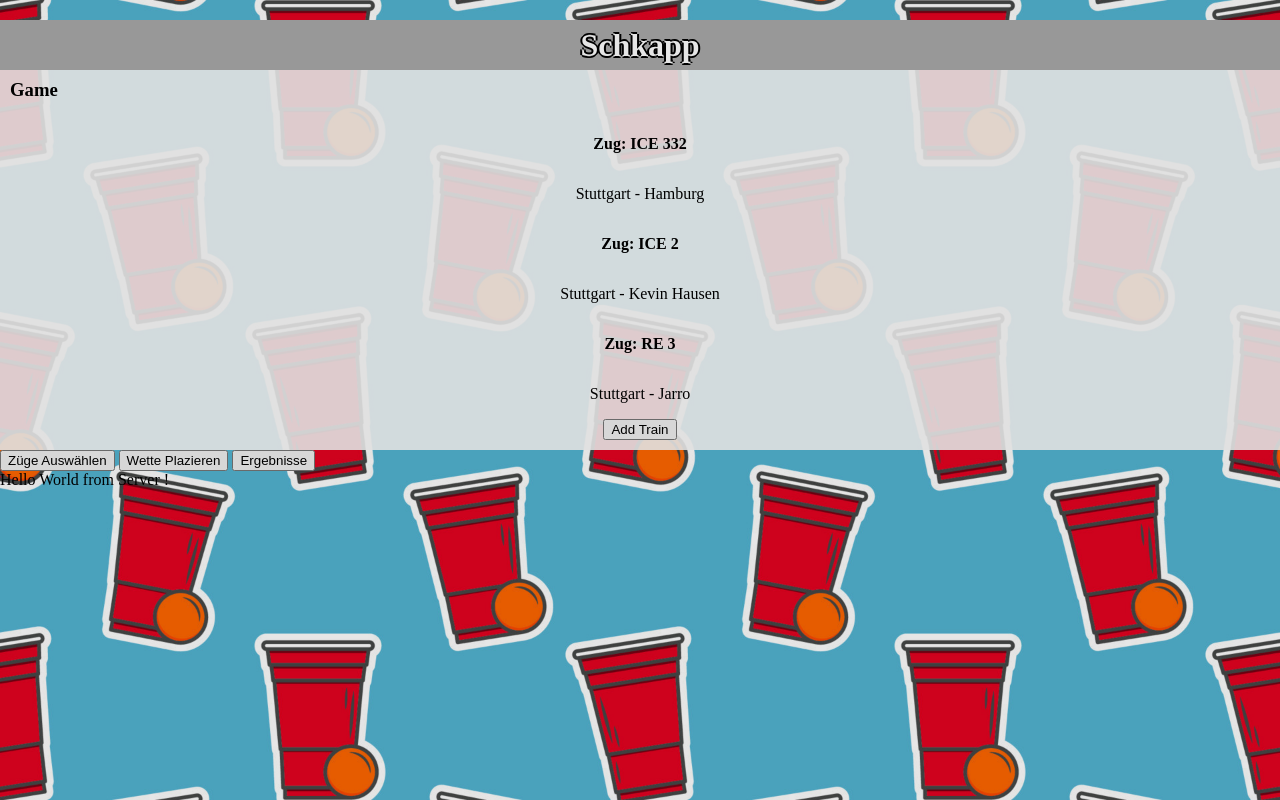
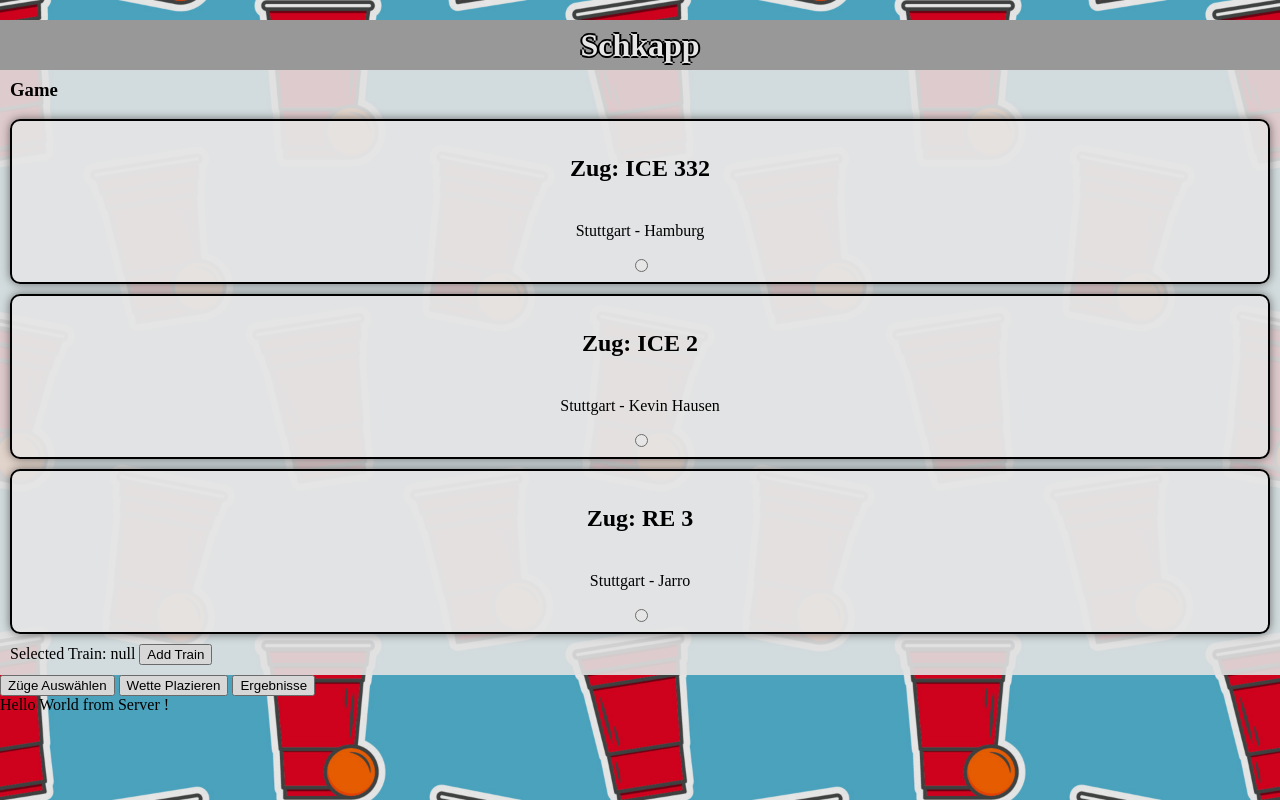
Before and after one commit to matzesoft/schkapp, a SvelteKit app: page /game in a window 1280 px wide. Built offline with nearby package versions, Linux system fonts and the light colour scheme.

Commit message:
/game is filled with design
Controller needs to be added. Rn only hard coded arrays, wich fill the Data

```diff
--- a/src/routes/game/EndScreen.svelte
+++ b/src/routes/game/EndScreen.svelte
@@ -1,7 +1,33 @@
-<div>
-    End Screen
-    <h1>Game OVER</h1>
-</div>
+
+<script>
+
+    let players = [{ id: 0, sips:"2", betWasCorrect:true, name: "EEMA" }, { id: 1, sips:"4", betWasCorrect:false , name: "Robert" }, { id: 2,sips:"5", betWasCorrect:true , name: "Tomas die Lokomotive" }, { id:3, sips:"500", betWasCorrect:false, name: "Schkuwu"}];
+    function validateIfPlayerneedsToDrink() {
+        // players.forEach(player => {
+        //     if (player.sips > 0) {
+        //         player.sips -= 1;
+        //         if (player.sips === 0) {
+        //             console.log(player.name + " hat ausgetrunken");
+        //         }
+        //     }
+        // });
+
+    }
+</script>
+
+<main>
+    {#each players as player (player.id)}
+        <div class="Player">
+            <p class="playerHead">Player: {player.name}</p>
+            <p class:positive={player.betWasCorrect}
+                class:negative={!player.betWasCorrect}>{player.sips} Schlücke
+                {#if player.betWasCorrect === true}Verteilen{:else}Trinken{/if}
+                    </p>
+        </div>
+    {/each}
+
+</main>
+
 
 <style>
     div {
@@ -9,4 +35,25 @@
         flex-direction: column;
         align-items: center;
     }
+    .positive {
+        color: limegreen;
+        font-weight: bold;
+    }
+    .negative {
+        color: red;
+        font-weight: bold;
+    }
+
+    .playerHead {
+        font-size: 1.5em;
+        font-weight: bold;
+    }
+    .Player {
+        border: 2px solid #000; /* Add a border around each train */
+        border-radius: 10px; /* Round the corners */
+        padding: 10px; /* Add some space inside the box */
+        margin-bottom: 10px; /* Add some space between the boxes */
+        background-color: rgba(255, 255, 255, 0.8); /* Add a semi-transparent white background */
+        box-shadow: 0px 0px 10px rgba(0, 0, 0, 0.5); /* Add a shadow for a 3D effect */
+    }
 </style>
--- a/src/routes/game/PlaceBet.svelte
+++ b/src/routes/game/PlaceBet.svelte
@@ -1,13 +1,43 @@
 
-<div>
-    place Bet here
-    <h1>KILL ME</h1>
-</div>
+<script>
+    //import selectedTrain from ;
+    let selectedBet = null;
 
+    function placeBet(betID) {
+        selectedBet = betID;
+    }
+
+    let bets = [{ id: 0, sips:"2" , name: "Verspätung" }, { id: 1, sips:"3" , name: "Gleiswechsel" }, { id: 2,sips:"5" , name: "Zug fällt aus" }, { id:3, sips:"500", name: "JOA im Zug rum"}];
+
+</script>
+
+<main>
+    {#each bets as bet (bet.id)}
+        <div class="Bet" on:click={() => placeBet(bet.id)}>
+            <p class="betHead">Wette: {bet.name}</p>
+            <p>Anzahl an Schlücken: {bet.sips}</p>
+            <input type="radio" bind:group={selectedBet} value={bet.id}>
+        </div>
+    {/each}
+    Selected Bet: {selectedBet}
+
+</main>
 <style>
     div {
         display: flex;
         flex-direction: column;
         align-items: center;
     }
+    .betHead {
+        font-size: 1.5em;
+        font-weight: bold;
+    }
+    .Bet{
+        border: 2px solid #000; /* Add a border around each train */
+        border-radius: 10px; /* Round the corners */
+        padding: 10px; /* Add some space inside the box */
+        margin-bottom: 10px; /* Add some space between the boxes */
+        background-color: rgba(255, 255, 255, 0.8); /* Add a semi-transparent white background */
+        box-shadow: 0px 0px 10px rgba(0, 0, 0, 0.5); /* Add a shadow for a 3D effect */
+    }
 </style>
--- a/src/routes/game/SelectTrains.svelte
+++ b/src/routes/game/SelectTrains.svelte
@@ -1,12 +1,10 @@
 
 <script>
     $: trainID = 1;
+    export let selectedTrain = null;
 
-    function incrementTrainID() {
-        trainID++;
-        if (trainID > 3) {
-            trainID = 1;
-        }
+    function selectTrain(trainID) {
+        selectedTrain = trainID;
     }
     let trains = [{ id: 332, type:"ICE" , name: "Stuttgart - Hamburg" }, { id: 2, type:"ICE" , name: "Stuttgart - Kevin Hausen" }, { id: 3,type:"RE" , name: "Stuttgart - Jarro" }];
 
@@ -19,28 +17,36 @@
 
 <main>
     {#each trains as train (train.id)}
-    <div class="Train">
+    <div class="Train" on:click={() => selectTrain(train.id)}>
         <p class="trainHead">Zug: {train.type} {train.id}</p>
         <p>{train.name}</p>
+        <input type="radio" bind:group={selectedTrain} value={train.id}>
     </div>
     {/each}
+    Selected Train: {selectedTrain}
 
     <button on:click={addTrain}>Add Train</button>
 </main>
 
 
 <style>
-    main {
-        display: flex;
-        flex-direction: column;
-        align-items: center;
-    }
+
     div {
         display: flex;
         flex-direction: column;
         align-items: center;
     }
     .trainHead {
+        font-size: 1.5em;
         font-weight: bold;
     }
+    .Train {
+        border: 2px solid #000; /* Add a border around each train */
+        border-radius: 10px; /* Round the corners */
+        padding: 10px; /* Add some space inside the box */
+        margin-bottom: 10px; /* Add some space between the boxes */
+        background-color: rgba(255, 255, 255, 0.8); /* Add a semi-transparent white background */
+        box-shadow: 0px 0px 10px rgba(0, 0, 0, 0.5); /* Add a shadow for a 3D effect */
+    }
+
 </style>
```
